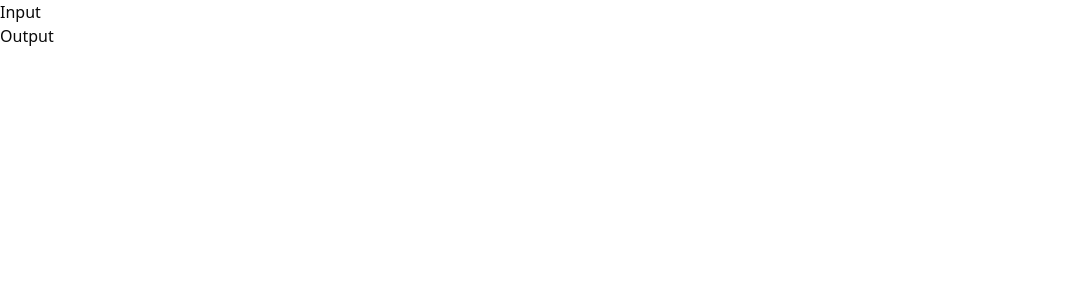
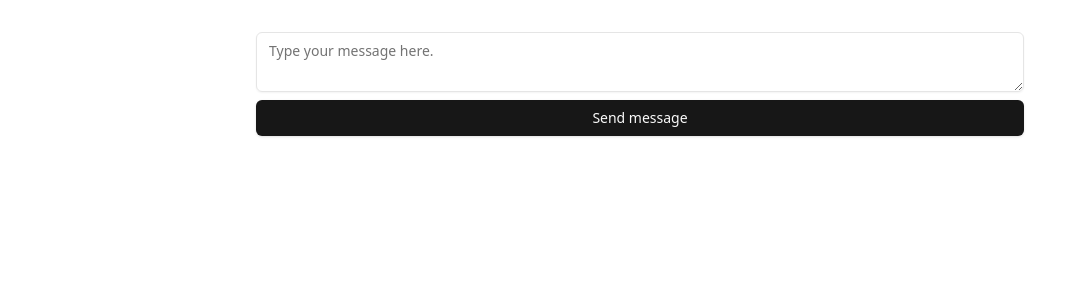
Before and after one commit to ShaneRich5/morse-in-code, a React (Vite) app: page / in a window 1280 px wide. Shown: the top 300 px of the page, without its empty margins (0-1087 px from the left). Built offline with nearby package versions, Linux system fonts and the light colour scheme.

Commit message:
feat: adding input to capture the translated text

```diff
--- a/package.json
+++ b/package.json
@@ -11,6 +11,7 @@
   },
   "dependencies": {
     "@radix-ui/react-icons": "^1.3.0",
+    "@radix-ui/react-slot": "^1.1.0",
     "class-variance-authority": "^0.7.0",
     "clsx": "^2.1.1",
     "lucide-react": "^0.445.0",
--- a/src/App.tsx
+++ b/src/App.tsx
@@ -1,16 +1,17 @@
-import { useState } from 'react'
+import { Button } from "@/components/ui/button";
+import { Textarea } from "@/components/ui/textarea";
 
 const App = () => {
   return (
-    <>
-      <div>
-        Input
+    <div className="mx-auto max-w-7xl px-4 sm:px-6 lg:px-8 my-8">
+      <div className="mx-auto max-w-3xl">
+        <div className="grid w-full gap-2">
+          <Textarea placeholder="Type your message here." />
+          <Button>Send message</Button>
+        </div>
       </div>
-      <div>
-        Output
-      </div>
-    </>
-  )
-}
+    </div>
+  );
+};
 
-export default App
+export default App;
--- /dev/null
+++ b/src/components/ui/button.tsx
@@ -0,0 +1,57 @@
+import * as React from "react"
+import { Slot } from "@radix-ui/react-slot"
+import { cva, type VariantProps } from "class-variance-authority"
+
+import { cn } from "@/lib/utils"
+
+const buttonVariants = cva(
+  "inline-flex items-center justify-center whitespace-nowrap rounded-md text-sm font-medium transition-colors focus-visible:outline-none focus-visible:ring-1 focus-visible:ring-ring disabled:pointer-events-none disabled:opacity-50",
+  {
+    variants: {
+      variant: {
+        default:
+          "bg-primary text-primary-foreground shadow hover:bg-primary/90",
+        destructive:
+          "bg-destructive text-destructive-foreground shadow-sm hover:bg-destructive/90",
+        outline:
+          "border border-input bg-background shadow-sm hover:bg-accent hover:text-accent-foreground",
+        secondary:
+          "bg-secondary text-secondary-foreground shadow-sm hover:bg-secondary/80",
+        ghost: "hover:bg-accent hover:text-accent-foreground",
+        link: "text-primary underline-offset-4 hover:underline",
+      },
+      size: {
+        default: "h-9 px-4 py-2",
+        sm: "h-8 rounded-md px-3 text-xs",
+        lg: "h-10 rounded-md px-8",
+        icon: "h-9 w-9",
+      },
+    },
+    defaultVariants: {
+      variant: "default",
+      size: "default",
+    },
+  }
+)
+
+export interface ButtonProps
+  extends React.ButtonHTMLAttributes<HTMLButtonElement>,
+    VariantProps<typeof buttonVariants> {
+  asChild?: boolean
+}
+
+const Button = React.forwardRef<HTMLButtonElement, ButtonProps>(
+  ({ className, variant, size, asChild = false, ...props }, ref) => {
+    const Comp = asChild ? Slot : "button"
+    return (
+      <Comp
+        className={cn(buttonVariants({ variant, size, className }))}
+        ref={ref}
+        {...props}
+      />
+    )
+  }
+)
+Button.displayName = "Button"
+
+export { Button, buttonVariants }
--- /dev/null
+++ b/src/components/ui/textarea.tsx
@@ -0,0 +1,24 @@
+import * as React from "react"
+
+import { cn } from "@/lib/utils"
+
+export interface TextareaProps
+  extends React.TextareaHTMLAttributes<HTMLTextAreaElement> {}
+
+const Textarea = React.forwardRef<HTMLTextAreaElement, TextareaProps>(
+  ({ className, ...props }, ref) => {
+    return (
+      <textarea
+        className={cn(
+          "flex min-h-[60px] w-full rounded-md border border-input bg-transparent px-3 py-2 text-sm shadow-sm placeholder:text-muted-foreground focus-visible:outline-none focus-visible:ring-1 focus-visible:ring-ring disabled:cursor-not-allowed disabled:opacity-50",
+          className
+        )}
+        ref={ref}
+        {...props}
+      />
+    )
+  }
+)
+Textarea.displayName = "Textarea"
+
+export { Textarea }
```
Also changed, not shown: 1 other file (tests, documents, lock files or other folders).
